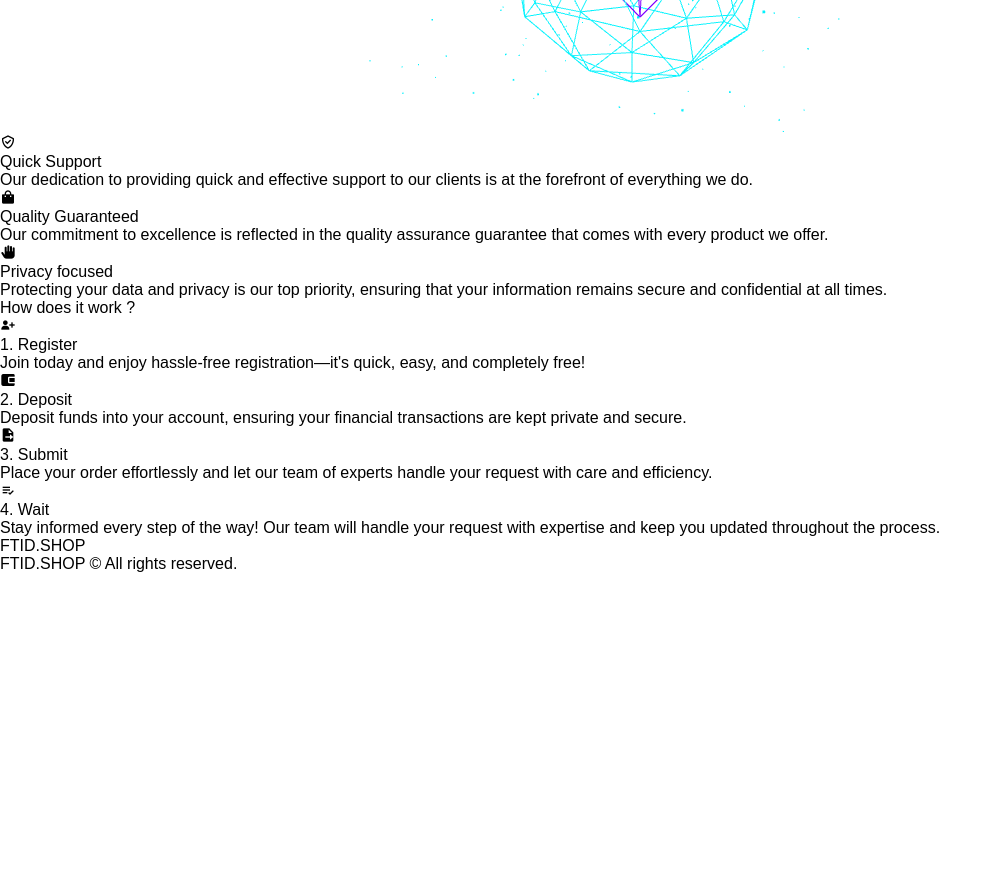
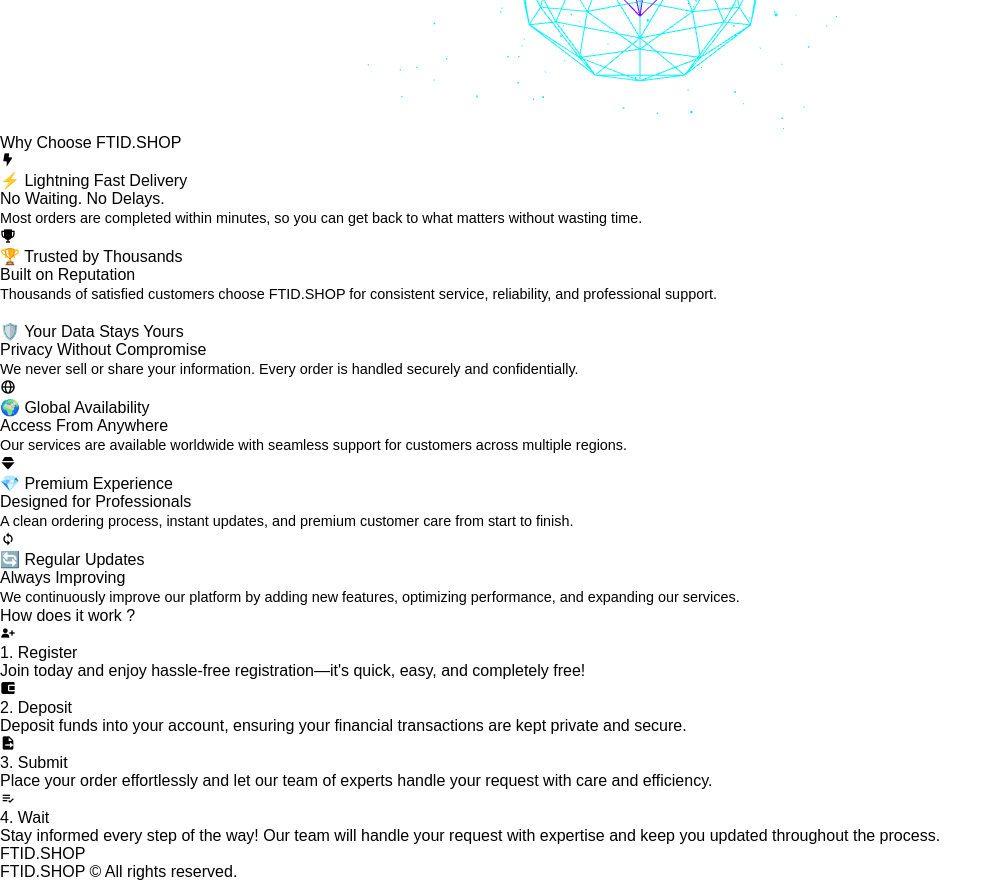
Before and after one commit to ogsuryansh/ftidshop, a React (Vite) app in the folder frontend/: page / in a window 1280 px wide. Shown: the part 700-1581 px from the top of the page, without its empty margins (0-1002 px from the left). Before the commit the page ends 1273 px from the top, so only its background shows below. Built offline with nearby package versions, Linux system fonts and the light colour scheme; no server answers.

Commit message:
UI Content: Update features section with 6 detailed value proposition cards

```diff
--- a/frontend/src/pages/Home.jsx
+++ b/frontend/src/pages/Home.jsx
@@ -35,22 +35,51 @@ export default function Home() {
 
       <section id="features">
           <div className="container pt_12 pb_12">
+              <div className="align_center text_xlarge pb_8 theme_text_gradient weight_semibold">Why Choose FTID.SHOP</div>
               <div className="flex_container flex_wrap -m_4">
+
                   <div className="flex_rows_3 p_4 radius_medium bg_secondary m_4 align_center">
-                      <i className='bx bx-check-shield radius_large vmiddle text_4xlarge pb_2 theme_text_gradient'></i>
-                      <div className="mb_3 text_large weight_semibold">Quick Support</div>
-                      <div>Our dedication to providing quick and effective support to our clients is at the forefront of everything we do.</div>
+                      <i className='bx bxs-bolt radius_large vmiddle text_4xlarge pb_2 theme_text_gradient'></i>
+                      <div className="mb_1 text_large weight_semibold">⚡ Lightning Fast Delivery</div>
+                      <div className="text_small theme_text_gradient mb_2 weight_semibold">No Waiting. No Delays.</div>
+                      <div className="color_neutral" style={{ fontSize: '0.9rem', lineHeight: '1.4' }}>Most orders are completed within minutes, so you can get back to what matters without wasting time.</div>
                   </div>
+
                   <div className="flex_rows_3 p_4 radius_medium bg_secondary m_4 align_center">
-                      <i className='bx bxs-shopping-bag radius_large vmiddle text_4xlarge pb_2 theme_text_gradient'></i>
-                      <div className="mb_3 text_large weight_semibold">Quality Guaranteed</div>
-                      <div>Our commitment to excellence is reflected in the quality assurance guarantee that comes with every product we offer.</div>
+                      <i className='bx bxs-trophy radius_large vmiddle text_4xlarge pb_2 theme_text_gradient'></i>
+                      <div className="mb_1 text_large weight_semibold">🏆 Trusted by Thousands</div>
+                      <div className="text_small theme_text_gradient mb_2 weight_semibold">Built on Reputation</div>
+                      <div className="color_neutral" style={{ fontSize: '0.9rem', lineHeight: '1.4' }}>Thousands of satisfied customers choose FTID.SHOP for consistent service, reliability, and professional support.</div>
                   </div>
+
                   <div className="flex_rows_3 p_4 radius_medium bg_secondary m_4 align_center">
-                      <i className='bx bxs-hand radius_large vmiddle text_4xlarge pb_2 theme_text_gradient'></i>
-                      <div className="mb_3 text_large weight_semibold">Privacy focused</div>
-                      <div>Protecting your data and privacy is our top priority, ensuring that your information remains secure and confidential at all times.</div>
+                      <i className='bx bxs-shield-quarter radius_large vmiddle text_4xlarge pb_2 theme_text_gradient'></i>
+                      <div className="mb_1 text_large weight_semibold">🛡️ Your Data Stays Yours</div>
+                      <div className="text_small theme_text_gradient mb_2 weight_semibold">Privacy Without Compromise</div>
+                      <div className="color_neutral" style={{ fontSize: '0.9rem', lineHeight: '1.4' }}>We never sell or share your information. Every order is handled securely and confidentially.</div>
                   </div>
+
+                  <div className="flex_rows_3 p_4 radius_medium bg_secondary m_4 align_center">
+                      <i className='bx bx-globe radius_large vmiddle text_4xlarge pb_2 theme_text_gradient'></i>
+                      <div className="mb_1 text_large weight_semibold">🌍 Global Availability</div>
+                      <div className="text_small theme_text_gradient mb_2 weight_semibold">Access From Anywhere</div>
+                      <div className="color_neutral" style={{ fontSize: '0.9rem', lineHeight: '1.4' }}>Our services are available worldwide with seamless support for customers across multiple regions.</div>
+                  </div>
+
+                  <div className="flex_rows_3 p_4 radius_medium bg_secondary m_4 align_center">
+                      <i className='bx bxs-diamond radius_large vmiddle text_4xlarge pb_2 theme_text_gradient'></i>
+                      <div className="mb_1 text_large weight_semibold">💎 Premium Experience</div>
+                      <div className="text_small theme_text_gradient mb_2 weight_semibold">Designed for Professionals</div>
+                      <div className="color_neutral" style={{ fontSize: '0.9rem', lineHeight: '1.4' }}>A clean ordering process, instant updates, and premium customer care from start to finish.</div>
+                  </div>
+
+                  <div className="flex_rows_3 p_4 radius_medium bg_secondary m_4 align_center">
+                      <i className='bx bx-sync radius_large vmiddle text_4xlarge pb_2 theme_text_gradient'></i>
+                      <div className="mb_1 text_large weight_semibold">🔄 Regular Updates</div>
+                      <div className="text_small theme_text_gradient mb_2 weight_semibold">Always Improving</div>
+                      <div className="color_neutral" style={{ fontSize: '0.9rem', lineHeight: '1.4' }}>We continuously improve our platform by adding new features, optimizing performance, and expanding our services.</div>
+                  </div>
+
               </div>
           </div>
       </section>
```
